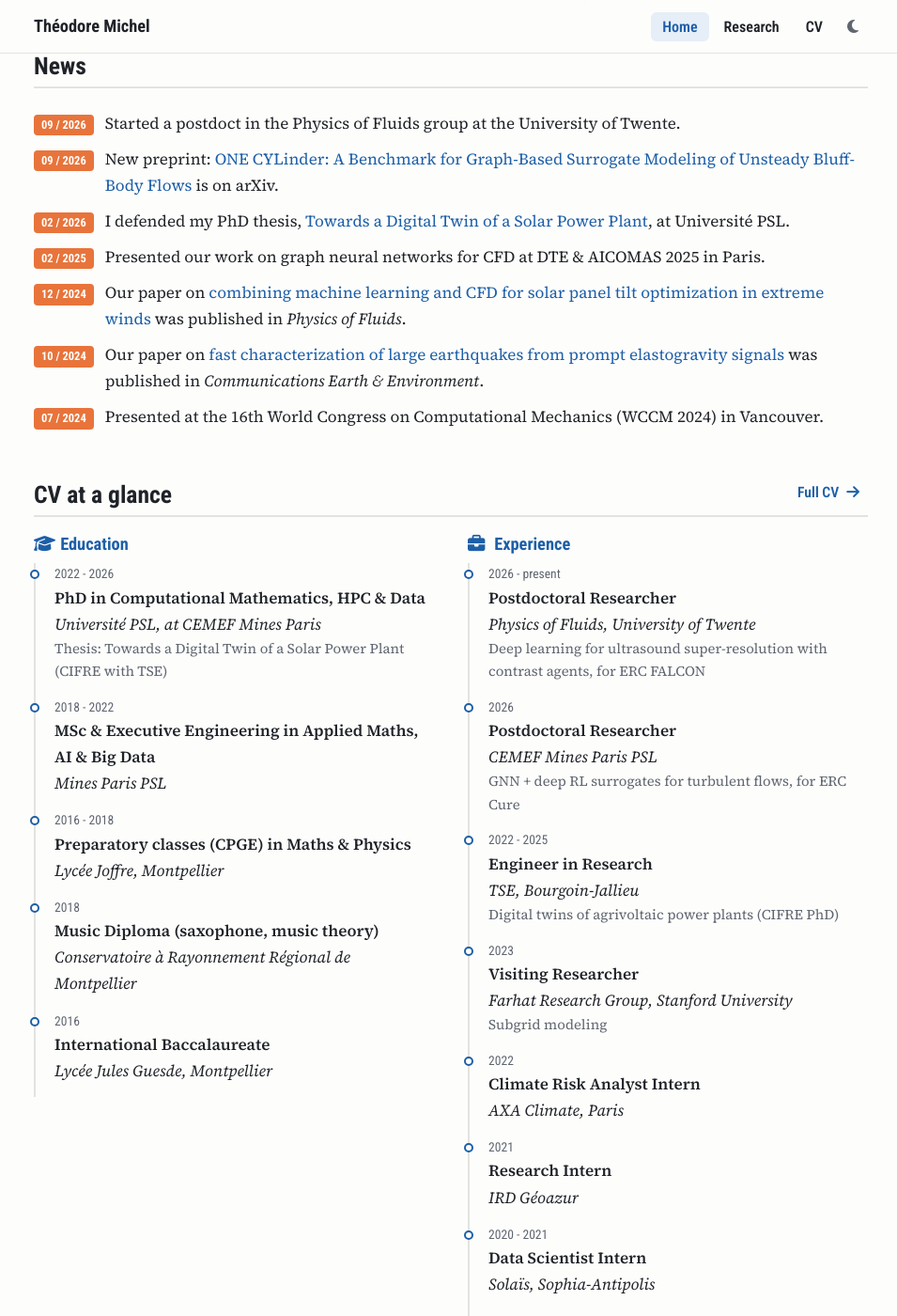
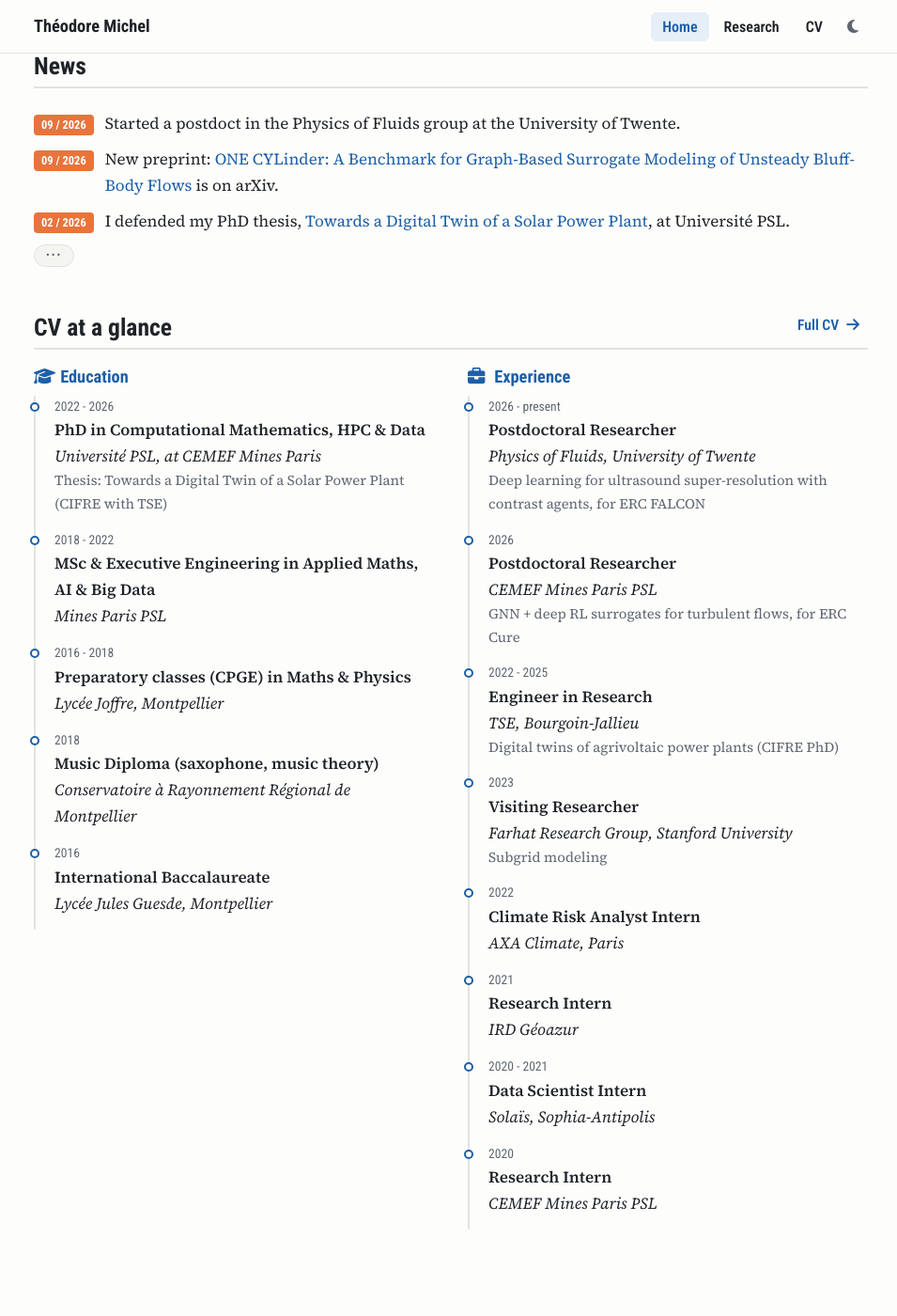
Before and after one commit to theodore-michel/theodore-michel.github.io, a Jekyll site: the page built from index.html, in a window 1280 px wide and 1400 px high, scrolled down 989 px. Shown: the whole window at 94% size, without its empty margins (160-1115 px from the left). Built offline with Jekyll 4.4.1, drawn with Linux system fonts in a browser that asks for light colours; a style sheet for code colours, icons or effects is not loaded.

Commit message:
Collapse older news items behind an expandable toggle
Co-Authored-By: Claude Opus 5.5 <noreply@anthropic.com>

```diff
--- a/assets/css/style.css
+++ b/assets/css/style.css
@@ -239,6 +239,20 @@ section { margin: 0 0 44px; }
   font-variant-numeric: tabular-nums;
 }
 
+.news li[hidden] { display: none; }
+.news-toggle {
+  display: inline-flex; align-items: center; gap: 6px; margin: 6px 0 0;
+  padding: 2px 12px; border-radius: 999px; cursor: pointer;
+  border: 1px solid var(--border); background: var(--bg-soft); color: var(--muted);
+  font-family: var(--font-head); font-size: .85rem; line-height: 1.6;
+  transition: color .15s, border-color .15s;
+}
+.news-toggle:hover { color: var(--accent); border-color: var(--accent); }
+.news-toggle .dots { letter-spacing: 2px; font-size: .7rem; }
+.news-toggle .less { display: none; }
+.news-toggle[aria-expanded="true"] .dots { display: none; }
+.news-toggle[aria-expanded="true"] .less { display: inline; }
+
 /* ============================================================
    CV summary
    ============================================================ */
--- a/assets/js/main.js
+++ b/assets/js/main.js
@@ -47,6 +47,18 @@
     });
   });
 
+  // ---- Expand / collapse older news ----
+  var newsBtn = document.querySelector(".news-toggle");
+  if (newsBtn) {
+    newsBtn.addEventListener("click", function () {
+      var expand = newsBtn.getAttribute("aria-expanded") !== "true";
+      document.querySelectorAll(".news-more").forEach(function (li) { li.hidden = !expand; });
+      newsBtn.setAttribute("aria-expanded", expand);
+      newsBtn.title = expand ? "Show less" : "Show older news";
+      newsBtn.setAttribute("aria-label", newsBtn.title);
+    });
+  }
+
   // ---- Publication type filters ----
   var filters = document.querySelectorAll(".filter");
   filters.forEach(function (f) {
--- a/index.html
+++ b/index.html
@@ -45,12 +45,18 @@ layout: default
 
 <section>
   <h2 class="section-title">News</h2>
-  <ul class="news">
+  {% assign news_shown = 3 %}{% comment %} items visible before the "…" toggle {% endcomment %}
+  <ul class="news" id="news-list">
     {% for n in site.data.news %}
     {% assign d = n.date | split: "-" %}
-    <li><span class="date-badge">{{ d[1] }} / {{ d[0] }}</span><span>{{ n.text | markdownify | remove: "<p>" | remove: "</p>" }}</span></li>
+    <li{% if forloop.index > news_shown %} class="news-more" hidden{% endif %}><span class="date-badge">{{ d[1] }} / {{ d[0] }}</span><span>{{ n.text | markdownify | remove: "<p>" | remove: "</p>" }}</span></li>
     {% endfor %}
   </ul>
+  {% if site.data.news.size > news_shown %}
+  <button class="news-toggle" aria-expanded="false" aria-controls="news-list" aria-label="Show older news" title="Show older news">
+    <span class="dots" aria-hidden="true">•••</span><span class="less"><i class="fa-solid fa-chevron-up"></i> Show less</span>
+  </button>
+  {% endif %}
 </section>
 
 {% if site.posts.size > 0 %}
```
